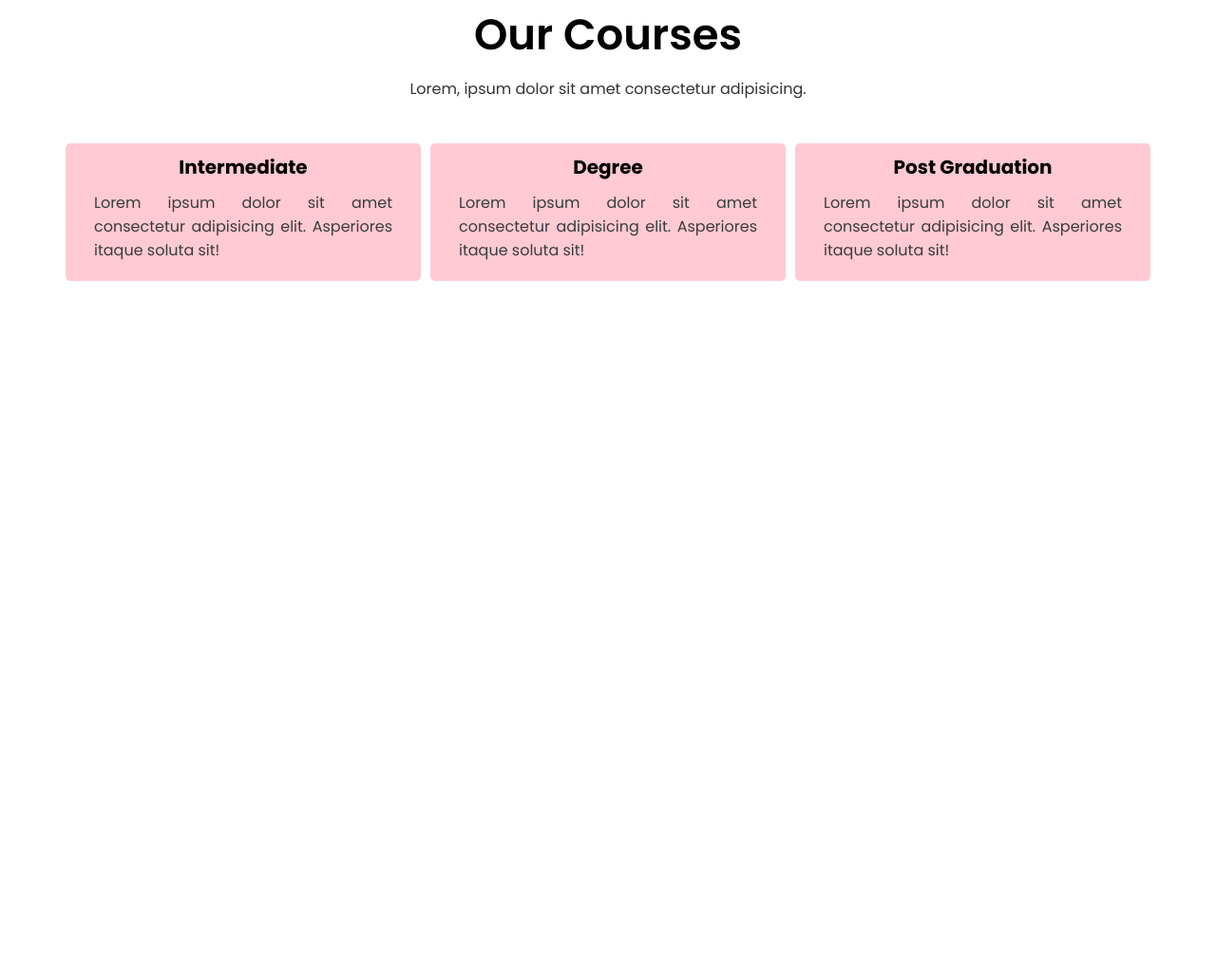
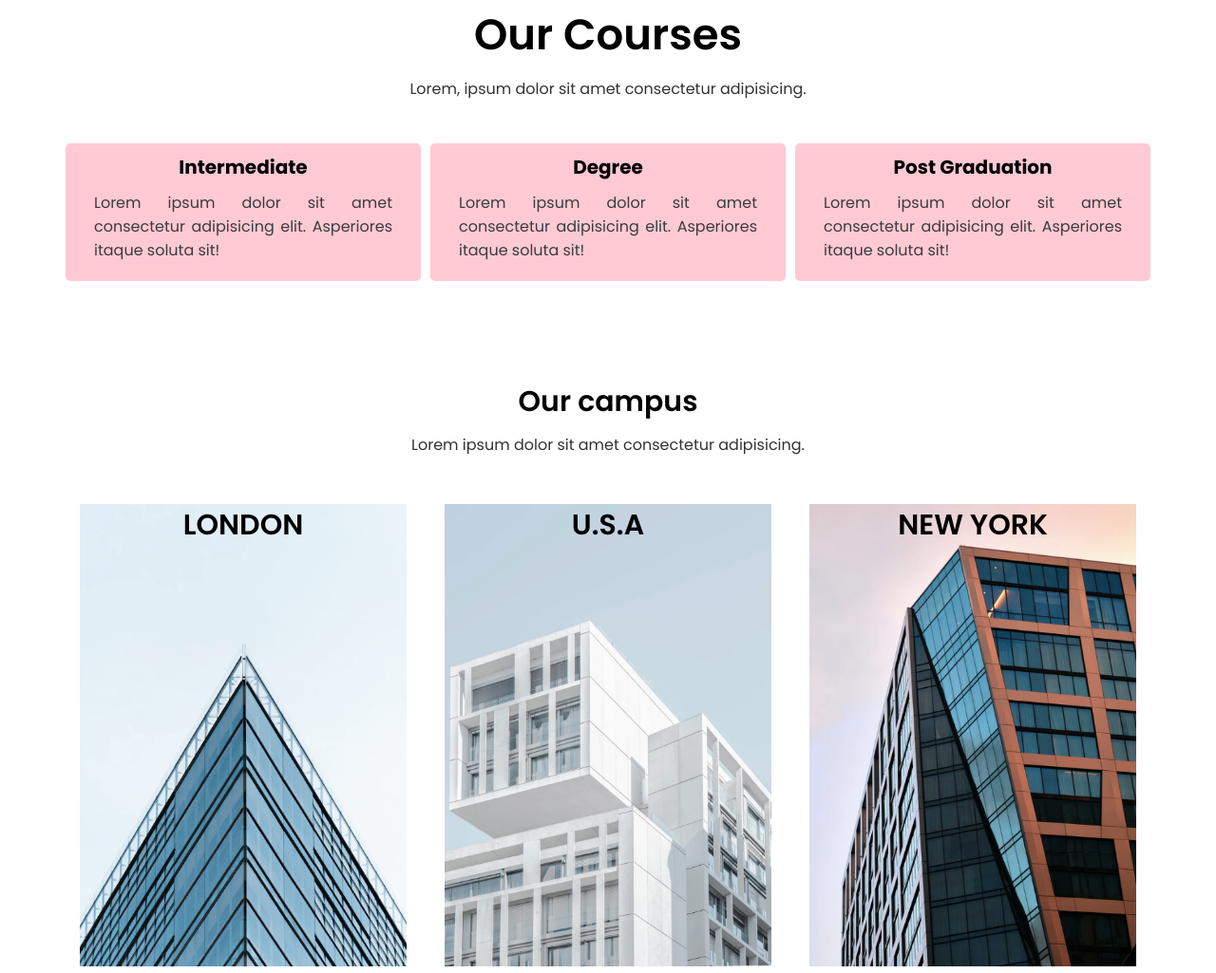
Before and after one commit to zohirul22/College-website-design, a plain HTML site: page index.html in a window 1280 px wide. Shown: the part 897-1922 px from the top of the page at 95% size. Before the commit the page ends 1198 px from the top, so only its background shows below. Drawn offline with Linux system fonts and the light colour scheme.

Commit message:
campus section

```diff
--- a/index.css
+++ b/index.css
@@ -161,23 +161,25 @@ nav .fa {
     text-align: center;
 }
 
-.courses h1{
+.courses h1 {
     color: black;
     font-size: 45px;
     font-weight: 600;
 }
-.courses p{
+
+.courses p {
     color: rgb(51, 50, 50);
     margin: 10px 0px;
 
 }
 
-.row{
+.row {
     display: flex;
     margin-top: 40px;
 }
-.course-col{
-    margin:5px ;
+
+.course-col {
+    margin: 5px;
     background-color: rgba(255, 192, 203, 0.838);
     padding: 10px;
     border-radius: 5px;
@@ -185,25 +187,76 @@ nav .fa {
     transition: .5s;
 }
 
-.course-col:hover{
+.course-col:hover {
     background-color: bisque;
     box-shadow: rgba(100, 100, 111, 0.2) 0px 7px 29px 0px;
 }
-.course-col h3{
+
+.course-col h3 {
     font-size: 20px;
     color: black;
 
 }
+
 .course-col p {
-text-align: justify;
-padding: 0px 20px;
-color: rgb(57, 60, 62);
+    text-align: justify;
+    padding: 0px 20px;
+    color: rgb(57, 60, 62);
 
 }
 
-@media only screen and (max-width: 600px){
-    .row{
+@media only screen and (max-width: 600px) {
+    .row {
         display: flex;
-      flex-direction: column;
+        flex-direction: column;
     }
 }
+
+/*************** campus************* */
+.campus {
+    width: 90%;
+    margin: auto;
+    color: aliceblue;
+    margin-top: 100px;
+    text-align: center;
+}
+
+.campus h1 {
+    color: black;
+    font-size: 30px;
+    font-weight: 600;
+}
+
+.campus p {
+    color: rgb(51, 50, 50);
+    margin: 10px 0px;
+}
+
+.campus-col {
+    flex-basis: 32%;
+    position: relative;
+    overflow: hidden;
+    margin-top: 10px;
+    border-radius: 10px;
+    padding: 0px 20px;
+    border-radius: 10px;
+}
+
+.campus-col img {
+    width: 100%;
+}
+
+.layer {
+    text-transform: uppercase;
+    background: transparent;
+    width: 100%;
+    height: 100%;
+    position: absolute;
+    top: 0;
+    left: 0;
+    transition: .5s;
+}
+
+.layer:hover {
+    background-color: rgba(255, 0, 0, 0.687);
+}
--- a/index.html
+++ b/index.html
@@ -50,7 +50,7 @@
                 </div>
                 <div class="course-col">
                     <h3>Degree</h3>
-                <p>Lorem ipsum dolor sit amet consectetur adipisicing elit. Asperiores itaque soluta sit!  </p>
+                    <p>Lorem ipsum dolor sit amet consectetur adipisicing elit. Asperiores itaque soluta sit! </p>
                 </div>
                 <div class="course-col">
                     <h3>Post Graduation</h3>
@@ -60,7 +60,30 @@
         </div>
     </section>
 
-
+    <section class="campus">
+        <h1>Our campus</h1>
+        <p>Lorem ipsum dolor sit amet consectetur adipisicing.</p>
+        <div class="row">
+            <div class="campus-col">
+                <img src="/college/london.png" alt="">
+                <div class="layer">
+                    <h1>LOndon</h1>
+                </div>
+            </div>
+            <div class="campus-col">
+                <img src="/college/washington.png" alt="">
+                <div class="layer">
+                    <h1>U.S.a</h1>
+                </div>
+            </div>
+            <div class="campus-col">
+                <img src="/college/newyork.png" alt="">
+                <div class="layer">
+                    <h1>New york</h1>
+                </div>
+            </div>
+        </div>
+    </section>
 
 
 
```
Lines whose indentation alone changed are shown as unchanged.
